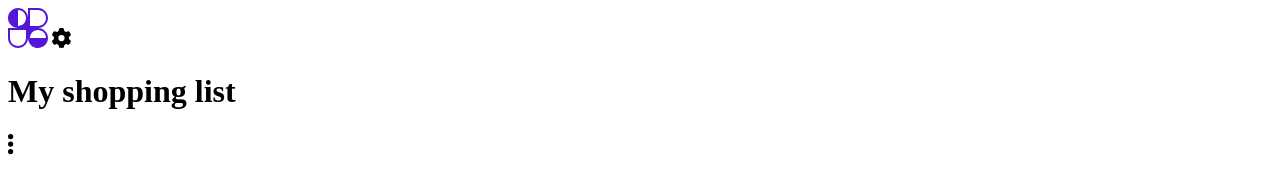
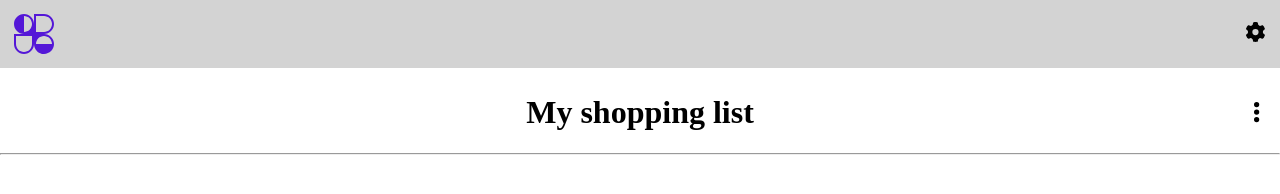
Before and after one commit to Viktoria-L/frontend-projekt-shoppinglist, a plain HTML site: page index.html in a window 1280 px wide. Drawn offline with Linux system fonts and the light colour scheme.

Commit message:
index headerstyle done

```diff
--- a/index.html
+++ b/index.html
@@ -17,8 +17,8 @@
         <div class="headerNameEdit">
             <h1>My shopping list</h1>
             <button><img src="assets/three-dots-vertical.svg" alt=""></button>
-
         </div>
+        <hr>
     </header>
     <main></main>
     <footer></footer>
--- a/style.css
+++ b/style.css
@@ -1,14 +1,30 @@
+body {
+    margin: 0;
+}
 .headerLogoSettings {
-
+    display: flex;
+    justify-content: space-between;
+    background-color: lightgray;
+    padding: 14px;
+}
+.headerLogoSettings a {
+    align-self: center;
 }
 .headerLogoSettings a img {
- width: 20px;
+    width: 20px;
 }
 .headerNameEdit {
-
+    padding: 5px 20px 0px 20px;
+    position: relative;
+}
+.headerNameEdit h1 {
+    text-align: center;
 }
 .headerNameEdit button {
     all: unset;
+    position: absolute;
+    top: 50%;
+    right: 20px;
 }
 .headerNameEdit img {
     width: 6px;
```
